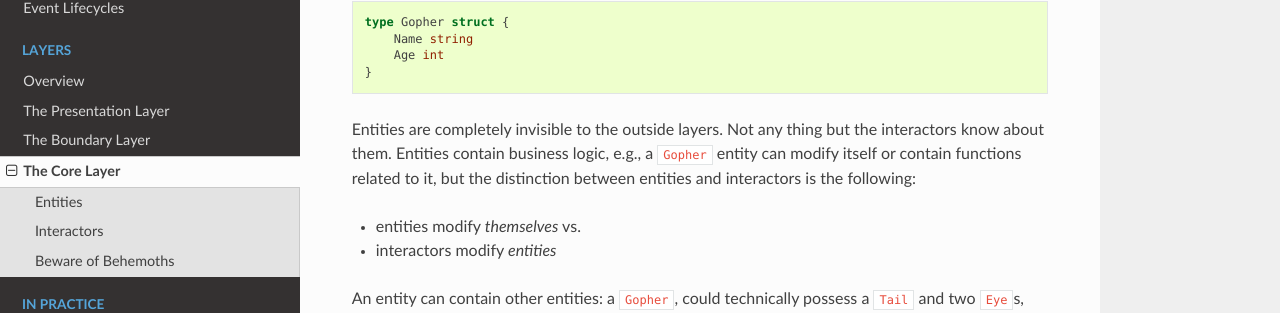
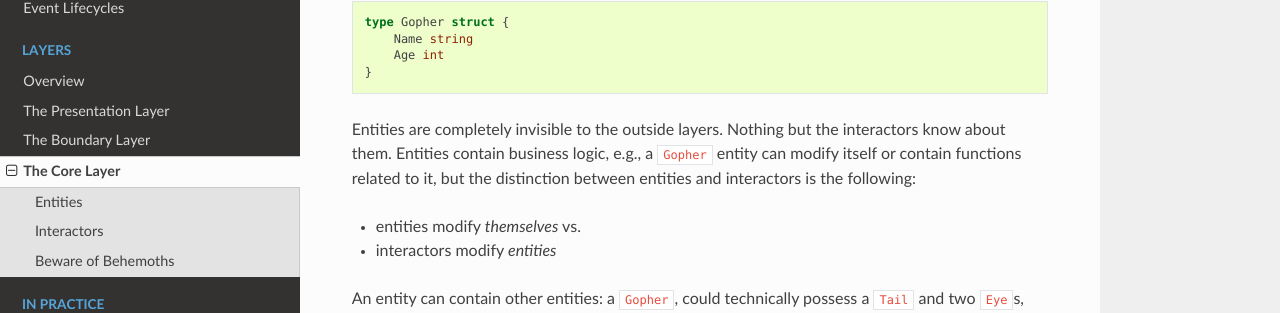
Before and after one commit to ane/ebi, a Sphinx documentation site: the page built from doc/core.rst, in a window 1280 px wide and 900 px high. Shown: the part 288-601 px from the top of the window. Built offline with Sphinx 7.4.7 and the Read the Docs theme 2.0.0, drawn with Linux system fonts in a browser that asks for light colours; pages that are not in the unit, such as notebooks, are missing from menus.

Commit message:
Wordsmithing

```diff
--- a/doc/core.rst
+++ b/doc/core.rst
@@ -15,7 +15,7 @@ Entities
         Age int
     }
 
-Entities are completely invisible to the outside layers. Not any thing
+Entities are completely invisible to the outside layers. Nothing
 but the interactors know about them. Entities contain business logic,
 e.g., a ``Gopher`` entity can modify itself or contain functions related
 to it, but the distinction between entities and interactors is the
```
